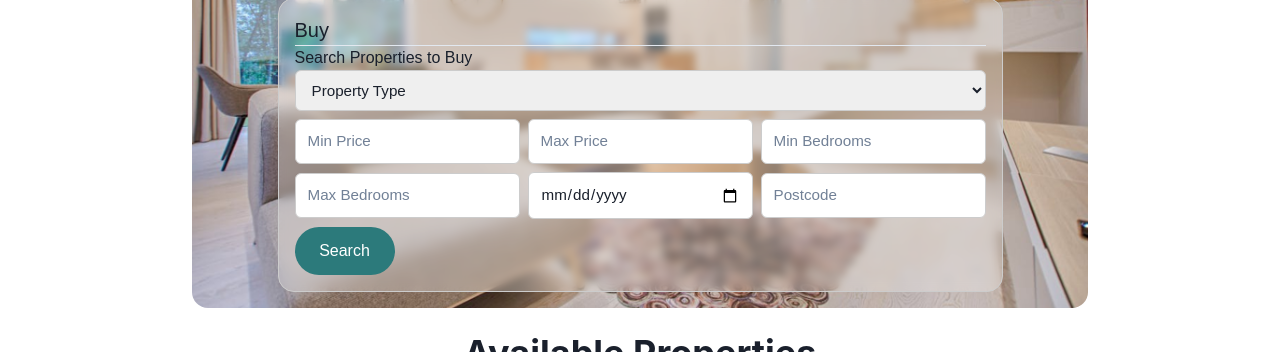
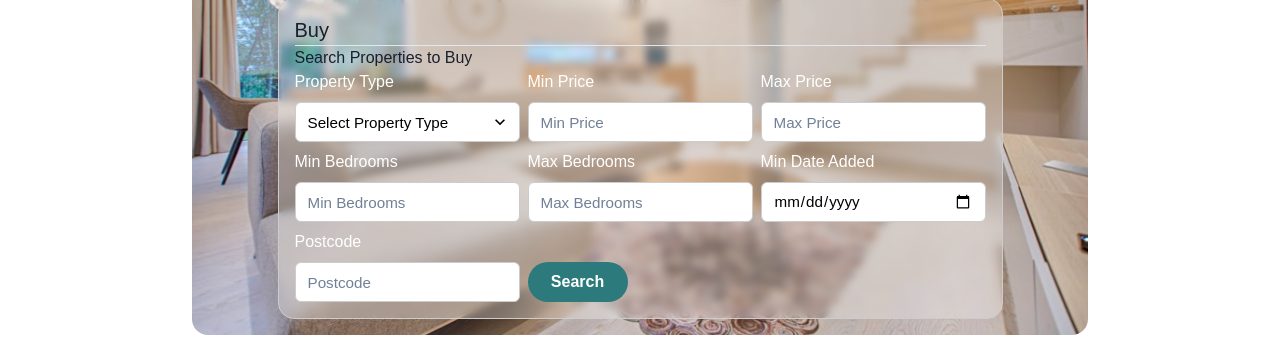
Before and after one commit to BashithR/my-estate-app, a React (Vite) app: page / in a window 1280 px wide. Shown: the part 206-558 px from the top of the page. Built offline with nearby package versions, Linux system fonts and the light colour scheme.

Commit message:
Added React Form widgets according to the coursework rubric

```diff
--- a/src/components/HomeSearch.css
+++ b/src/components/HomeSearch.css
@@ -132,6 +132,13 @@
 }
 
 @media (max-width: 768px) {
+  .container {
+    width: 100%;
+  }
+  .innerContainer {
+    border-radius: 0;
+  }
+
   #searchForm {
     grid-template-columns: 1fr;
   }
--- a/src/components/HomeSearch.jsx
+++ b/src/components/HomeSearch.jsx
@@ -1,6 +1,17 @@
 import { useState } from "react";
 import "./HomeSearch.css";
 import SearchIcon from "../assets/searchicon.png";
+import {
+  Box,
+  FormControl,
+  FormLabel,
+  Input,
+  Select,
+  Button,
+  Heading,
+  Flex,
+  Image,
+} from "@chakra-ui/react";
 
 function HomeSearch({ onSearch }) {
   const [type, setType] = useState(""); // House, Flat, Any
@@ -39,60 +50,97 @@ function HomeSearch({ onSearch }) {
             <p>Search Properties to Buy</p>
             <form id="searchForm" onSubmit={handleSubmit}>
               {/* Property Type Dropdown */}{" "}
-              <select onChange={(e) => setType(e.target.value)} value={type}>
-                {" "}
-                <option value="">Property Type</option>{" "}
-                <option value="House">House</option>{" "}
-                <option value="Flat">Flat</option>{" "}
-                <option value="Any">Any</option>{" "}
-              </select>
+              <FormControl>
+                <FormLabel color="white">Property Type</FormLabel>
+                <Select
+                  placeholder="Select Property Type"
+                  bg="white"
+                  color="black"
+                  onChange={(e) => setType(e.target.value)}
+                  value={type}
+                >
+                  <option value="House">House</option>
+                  <option value="Flat">Flat</option>
+                </Select>
+              </FormControl>
               {/* Price Range Inputs */}
-              <input
+              <FormControl mt={{ base: 4, md: 0 }}>
+                <FormLabel color="white">Min Price</FormLabel>
+                <Input
                   type="number"
-                name="minPrice"
+                  bg="white"
+                  color="black"
                   value={minPrice}
                   onChange={(e) => setMinPrice(e.target.value)}
                   placeholder="Min Price"
                 />
-              <input
+              </FormControl>
+              <FormControl mt={{ base: 4, md: 0 }}>
+                <FormLabel color="white">Max Price</FormLabel>
+                <Input
                   type="number"
-                name="maxPrice"
-                value={maxPrice}
+                  bg="white"
+                  color="black"
                   onChange={(e) => setMaxPrice(e.target.value)}
                   placeholder="Max Price"
                 />
+              </FormControl>
               {/* Bedrooms Range Inputs */}
-              <input
+              <FormControl>
+                <FormLabel color="white">Min Bedrooms</FormLabel>
+                <Input
                   type="number"
-                name="minBedrooms"
+                  bg="white"
+                  color="black"
                   value={minBedrooms}
                   onChange={(e) => setMinBedrooms(e.target.value)}
                   placeholder="Min Bedrooms"
                 />
-              <input
+              </FormControl>
+              <FormControl mt={{ base: 4, md: 0 }}>
+                <FormLabel color="white">Max Bedrooms</FormLabel>
+                <Input
                   type="number"
-                name="maxBedrooms"
+                  bg="white"
+                  color="black"
                   value={maxBedrooms}
                   onChange={(e) => setMaxBedrooms(e.target.value)}
                   placeholder="Max Bedrooms"
                 />
+              </FormControl>
               {/* Date Added */}
-              <input
+              <FormControl>
+                <FormLabel color="white">Min Date Added</FormLabel>
+                <Input
                   type="date"
-                name="dateAdded"
+                  bg="white"
+                  color="black"
                   value={dateAdded}
                   onChange={(e) => setDateAdded(e.target.value)}
+                  // Ensure the user cannot pick a future date
                 />
+              </FormControl>
               {/* Postcode Input */}
-              <input
-                type="text"
+              <FormControl mt={{ base: 4, md: 0 }}>
+                <FormLabel color="white">Postcode</FormLabel>
+                <Input
+                  bg="white"
+                  color="black"
                   name="postcode"
                   value={postcode}
                   onChange={(e) => setPostcode(e.target.value)}
                   placeholder="Postcode"
                 />
+              </FormControl>
               {/* Submit Button */}
-              <button className="searchBtn">Search</button>
+              <Button
+                colorScheme="teal"
+                width="100%"
+                mt={{ base: 4, md: 0, lg: 8 }}
+                type="submit"
+              >
+                Search
+              </Button>
             </form>
           </div>
         </div>
```
Lines whose indentation alone changed are shown as unchanged.
